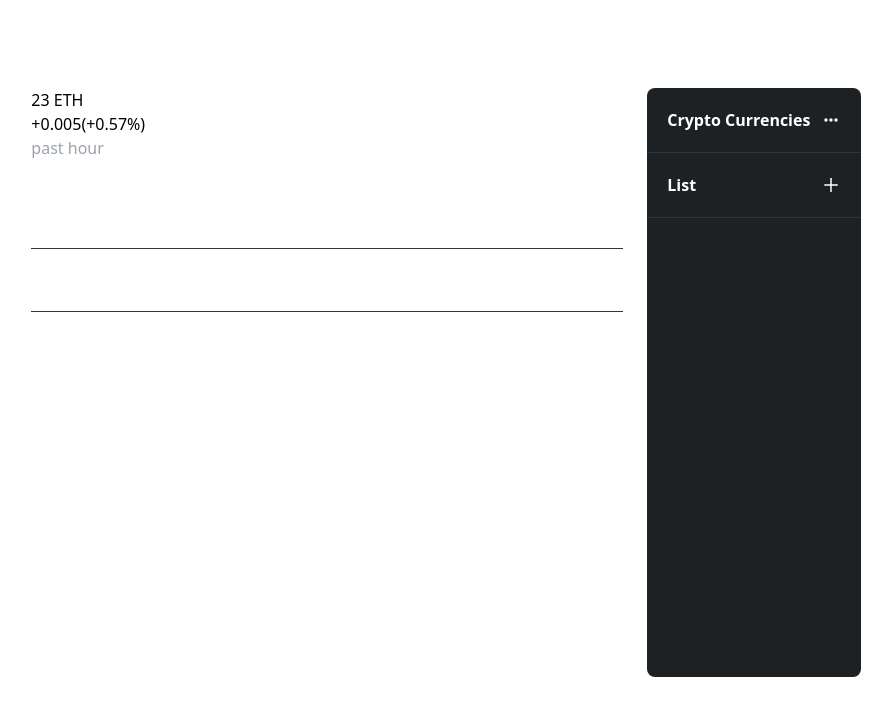
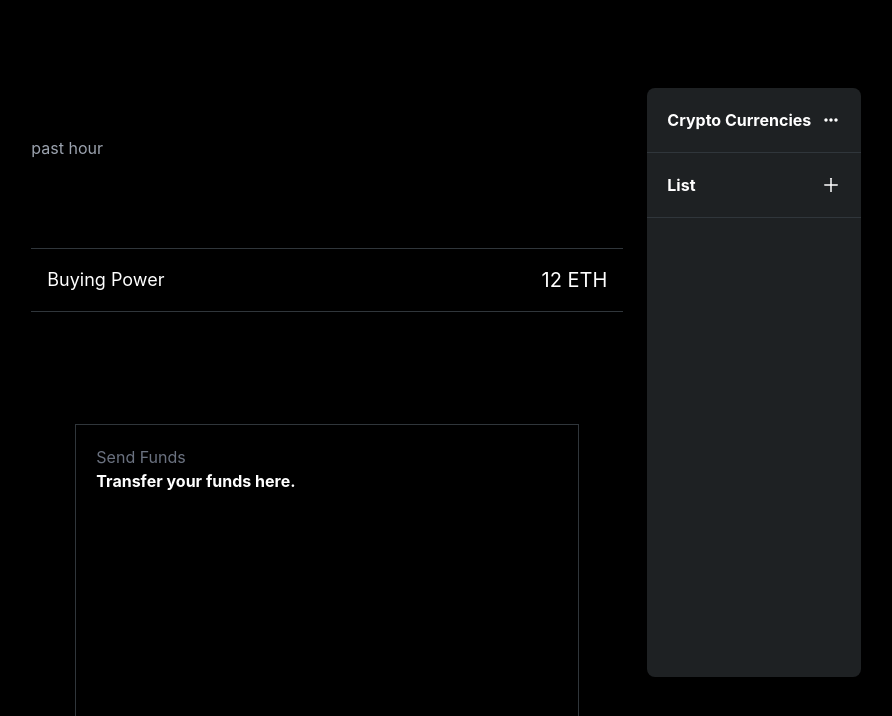
Before and after one commit to Sammykhaleel/Robinhood-nextjs-solidity-sanity, a Next.js app: page / in a window 1280 px wide. Shown: the top 716 px of the page, without its empty margins (206-1098 px from the left). Built offline with nearby package versions, Linux system fonts and the light colour scheme.

Commit message:
adding notice section and some global styles

```diff
--- a/pages/index.js
+++ b/pages/index.js
@@ -49,7 +49,14 @@ export default function Home() {
             <div className={styles.buyingPowerTitle}> Buying Power</div>
             <div className={styles.buyingPowerAmount}>12 ETH</div>
           </div>
-
+          <div className={styles.notice}>
+            <div className={styles.noticeContainer}>
+              <div className={styles.noticeTitle}>Send Funds</div>
+              <div className={styles.noticeMessage}>
+                Transfer your funds here.
+              </div>
+            </div>
+          </div>
           {/* Notice componenet] */}
         </div>
 
--- a/styles/globals.css
+++ b/styles/globals.css
@@ -1,3 +1,24 @@
 @tailwind base;
 @tailwind components;
 @tailwind utilities;
+
+html,
+body {
+  padding: 0;
+  margin: 0;
+  font-family: -apple-system, BlinkMacSystemFont, Segoe UI, Roboto, Oxygen,
+    Ubuntu, Cantarell, Fira Sans, Droid Sans, Helvetica Neue, sans-serif;
+  background-color: black;
+}
+
+a {
+  color: inherit;
+  text-decoration: none;
+}
+::-webkit-scrollbar {
+  display: none;
+}
+
+* {
+  box-sizing: border-box;
+}
```
